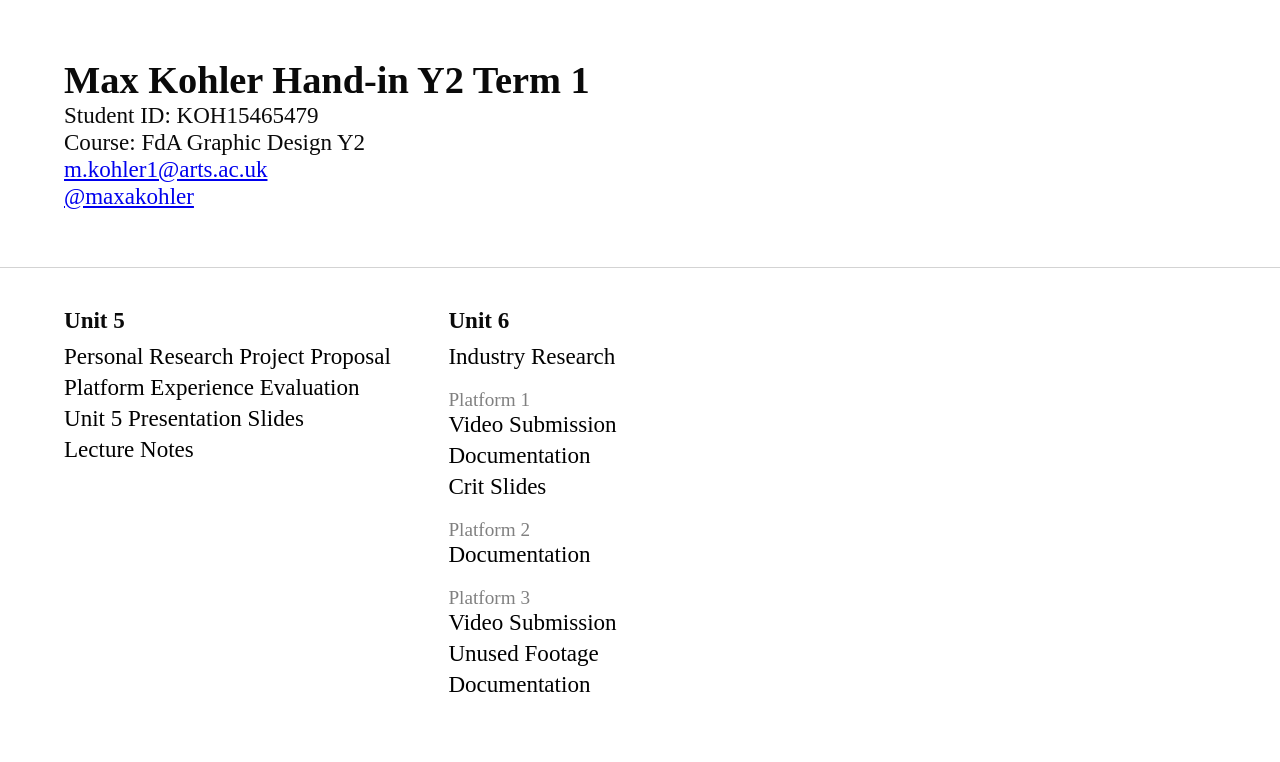
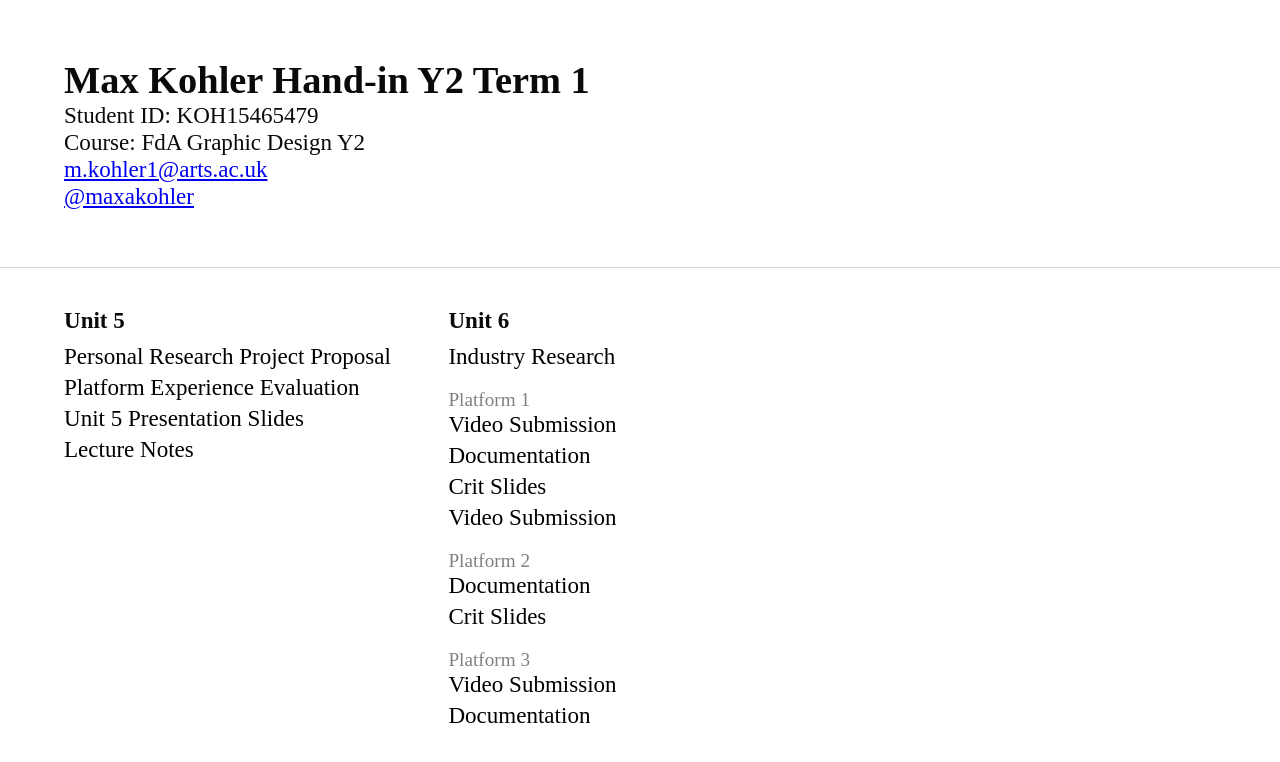
Before and after one commit to awesomephant/handin, a Jekyll site: the page built from index.html, in a window 1280 px wide. Shown: the top 762 px of the page. Built offline with Jekyll 4.4.1, drawn with Linux system fonts in a browser that asks for light colours.

Commit message:
add link

```diff
--- a/index.html
+++ b/index.html
@@ -28,11 +28,12 @@ layout: default
     <a href="http://www.maxkoehler.com/fist-of-patriotism/">Video Submission</a>
     <a href="https://goo.gl/photos/iV3fWoPvBuXDaZTe8">Documentation</a>
     <a href="https://docs.google.com/presentation/d/1ouIaHWSadgTV3mFEFP_G3axW192HJaCdVnUM3J9U6nw/pub?start=false&loop=false&delayms=60000">Crit Slides</a>
+    <a href="http://www.maxkoehler.com/fist-of-patriotism/">Video Submission</a>
     <h3 class="platform">Platform 2</h3>
     <a href="https://goo.gl/photos/GJjLpgWNu8uAvaB29">Documentation</a>
+    <a href="https://docs.google.com/presentation/d/1Lmc50fHWaYoobjjNbQGYYyc53w3kV3MFlPMWeCAsDzE/pub?start=false&loop=false&delayms=60000">Crit Slides</a>
     <h3 class="platform">Platform 3</h3>
     <a href="https://vimeo.com/200583924">Video Submission</a>
-    <a href="#1">Unused Footage</a>
     <a href="https://goo.gl/photos/YSEsTqTbnpnZqvWM8">Documentation</a>
   </div>
 </nav>
```
